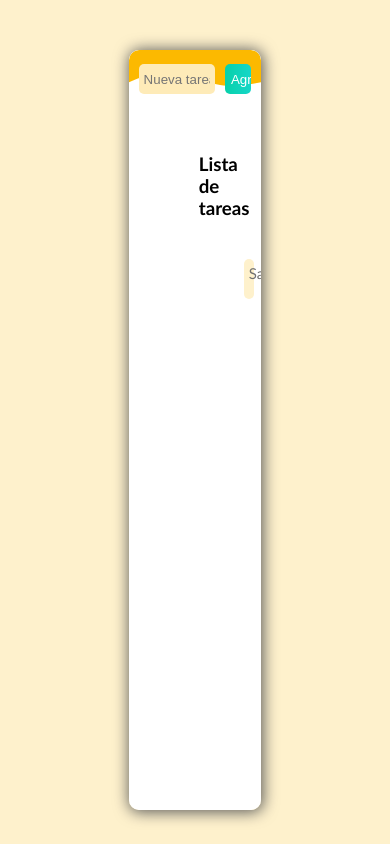
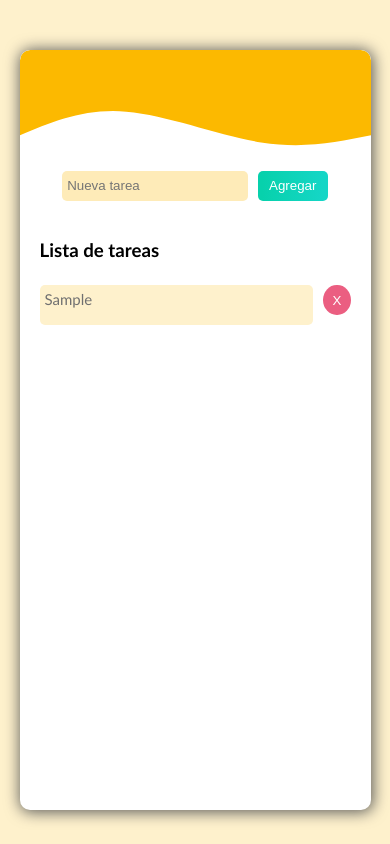
Before and after one commit to DavidAriasM/ToDoList-JS, a plain HTML site: page index.html in a window 390 px wide. Both pictures are taken after typing "Sample" into the empty fields and a click on the input "Agregar". Drawn offline with Linux system fonts and the light colour scheme.

Commit message:
Correcciones y mejoras de responsividad

```diff
--- a/app.js
+++ b/app.js
@@ -1,5 +1,5 @@
 const inputTarea = document.getElementById('inputTarea');
-
+let imgVacio = document.getElementById('img_vacio');
 let dataFormulario = [];
 let contadorId = 0;
 const ingresarTarea = e => {
@@ -19,15 +19,22 @@ const ingresarTarea = e => {
 
 function mostrarData() {
     console.log(localStorage.getItem('dataFormulario'));
+    console.log(localStorage.getItem('dataFormulario').length);
     if (localStorage.getItem('dataFormulario')) {
-        let lista = document.querySelector('ul');
+
+        let lista = document.querySelector('#lista');
         lista.innerHTML = "";
         JSON.parse(localStorage.getItem('dataFormulario')).forEach(data => {
             lista.innerHTML += `
-            <li class="tarea">${ data.tarea } <button class="btnBorrar" onclick="borrarFila(${ data.id })">X</button></li>
+            <div class="tarea_contenedor"><div class="tarea">${ data.tarea }</div><button class="btnBorrar" onclick="borrarFila(${ data.id })">X</button></div>
         `
         });
+
     }
+    if (localStorage.getItem('dataFormulario').length > 2) {
+        imgVacio.style.display = 'none';
+    }
+
 }
 
 function borrarFila(id) {
@@ -40,6 +47,9 @@ function borrarFila(id) {
             localStorage.setItem('dataFormulario', JSON.stringify(dataFormulario));
         }
     }
+    if (localStorage.getItem('dataFormulario').length === 2) {
+        imgVacio.style.display = 'flex';
+    }
     mostrarData();
 }
 
--- a/estilos.css
+++ b/estilos.css
@@ -20,7 +20,7 @@ body {
 }
 
 .contenedor {
-    width: 34%;
+    width: 50%;
     height: 90vh;
     background-color: #fff;
     margin: 0 auto;
@@ -74,6 +74,18 @@ body {
     transition: .5s;
 }
 
+#img_vacio {
+    width: 50%;
+    display: flex;
+    justify-content: center;
+    align-items: center;
+    margin: 0 auto;
+}
+
+#img_vacio img {
+    width: 70%;
+}
+
 .listaTareas {
     display: flex;
     flex-direction: column;
@@ -84,21 +96,31 @@ body {
 #lista {
     display: flex;
     flex-direction: column;
+    justify-content: center;
+    align-items: center;
+}
+
+.tarea_contenedor {
+    display: flex;
+    width: 100%;
+    margin: 5px;
 }
 
 .tarea {
     width: 100%;
+    height: 30px;
     max-width: 100%;
-    background: #FEF1CC;
+    background-color: #FEF1CC;
     color: rgb(112, 112, 112);
     padding: 5px;
     border-radius: 5px;
-    margin: 5px;
+    margin-right: 10px;
     list-style: none;
     display: flex;
     justify-content: space-between;
     font-size: 15px;
     word-wrap: break-word;
+    overflow-x: auto;
 }
 
 .btnBorrar {
@@ -114,3 +136,21 @@ body {
 .btnBorrar:hover {
     background-color: #e44c72;
 }
+
+@media (max-width:900px) {
+    .contenedor {
+        width: 70%;
+    }
+    #img_vacio img {
+        width: 100%;
+    }
+}
+
+@media (max-width:500px) {
+    .contenedor {
+        width: 90%;
+    }
+    .listaTareas {
+        padding: 0px;
+    }
+}
--- a/index.html
+++ b/index.html
@@ -20,7 +20,10 @@
         </div>
         <div class="listaTareas">
             <h3>Lista de tareas</h3>
-            <ul id="lista"></ul>
+            <div id="img_vacio">
+                <img src="./img/img-agregar-tarea.svg" alt="Imagen que muestra agregar una nueva tarea">
+            </div>
+            <div id="lista"></div>
         </div>
     </div>
     <script src="app.js"></script>
```
Also changed, not shown: img/img-agregar-tarea.svg (added).
